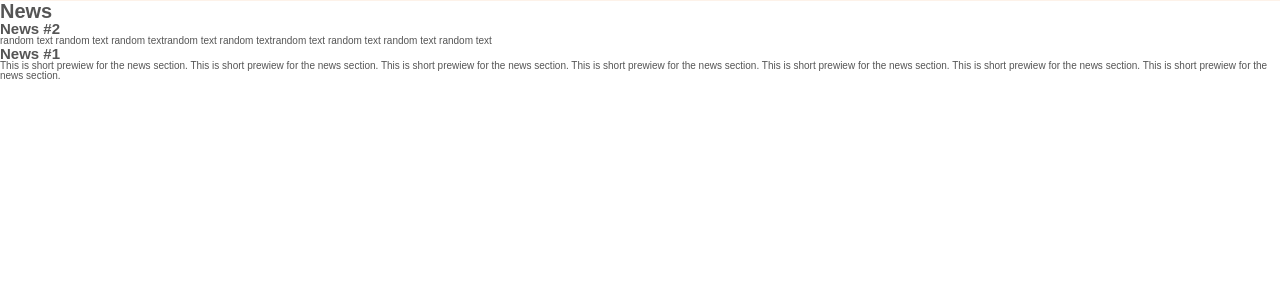
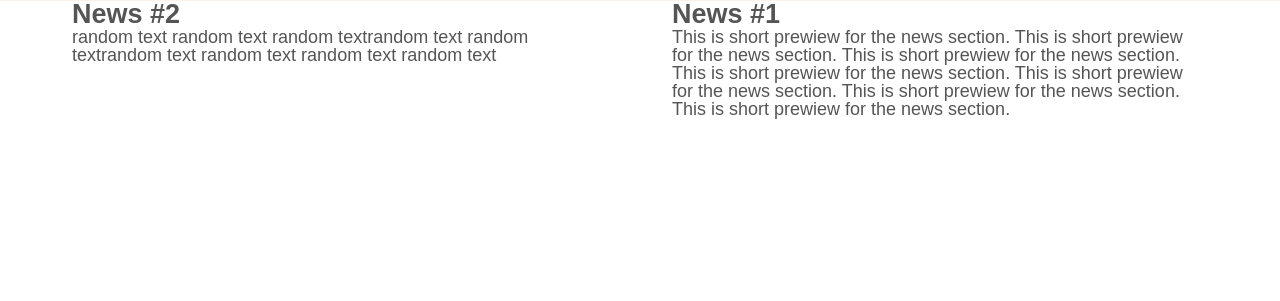
Before and after one commit to alexsenchin/freesky, a Django app: page /news/ in a window 1280 px wide. Shown: the part 95-396 px from the top of the page. Run offline with Django 4.2, Linux system fonts and the light colour scheme; data comes from the database, SQL or seed files in the repository.

Commit message:
28.05.22-15:13

```diff
--- a/news/static/news/css/style.css
+++ b/news/static/news/css/style.css
@@ -111,3 +111,11 @@ body {
 .main-nav-link.nav-cta:active {
     background-color: #cf711f;
 }
+
+/**************************/
+/* NEWS */
+/**************************/
+
+.news {
+    font-size: 1.8rem;
+}
--- a/news/templates/news/contact.html
+++ b/news/templates/news/contact.html
@@ -3,5 +3,7 @@
 
 
 {% block content %}
-<h1>Contact page</h1>
+<div class="container">
+    <h1>Contact page</h1>
+</div>
 {% endblock %}
--- a/news/templates/news/donations.html
+++ b/news/templates/news/donations.html
@@ -3,10 +3,13 @@
 
 
 {% block content %}
-<h1>Donations</h1>
+
 
 {% for donations in all_donations %}
+<div class="container">
 <h2> {{ donations.title }} </h2>
+<p> {{donations.collected_amount}} / {{donations.required_amount}} UAH</p>
+</div>
 {% endfor %}
 
 {% endblock %}
--- a/news/templates/news/news.html
+++ b/news/templates/news/news.html
@@ -3,12 +3,19 @@
 
 
 {% block content %}
-<h1>News</h1>
+
+<div class="container grid grid--2-cols news">
+
+{% for news in all_news %}
+
+<div>
+<h2>{{ news.title }}</h2>
 
 
-{% for news in all_news %}
-<h2>{{ news.title }}</h2>
 <p>{{ news.intro }}</p>
+</div>
 
 {% endfor %}
+
+</div>
 {% endblock %}
--- a/news/templates/news/projects.html
+++ b/news/templates/news/projects.html
@@ -3,7 +3,9 @@
 
 
 {% block content %}
+    <div class="container grid grid--2-cols">
+        {% for project in all_projects %}
 
-<h1>Projects</h1>
-
+        {% endfor %}
+    </div>
 {% endblock %}
```
